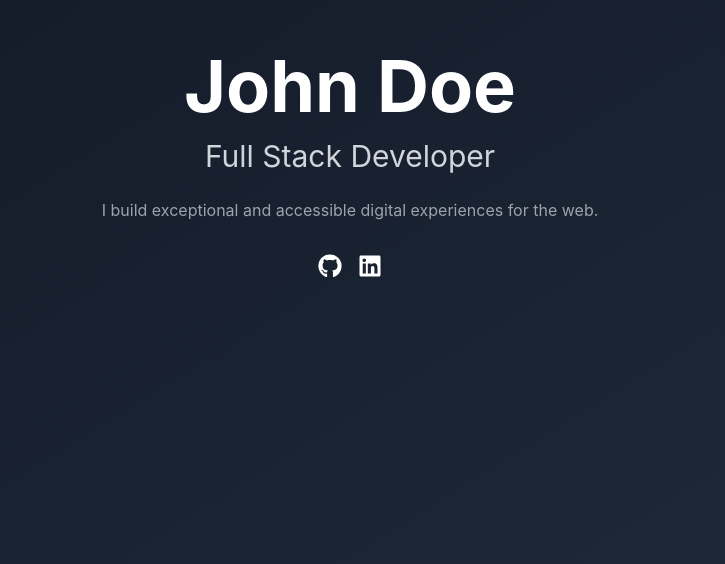
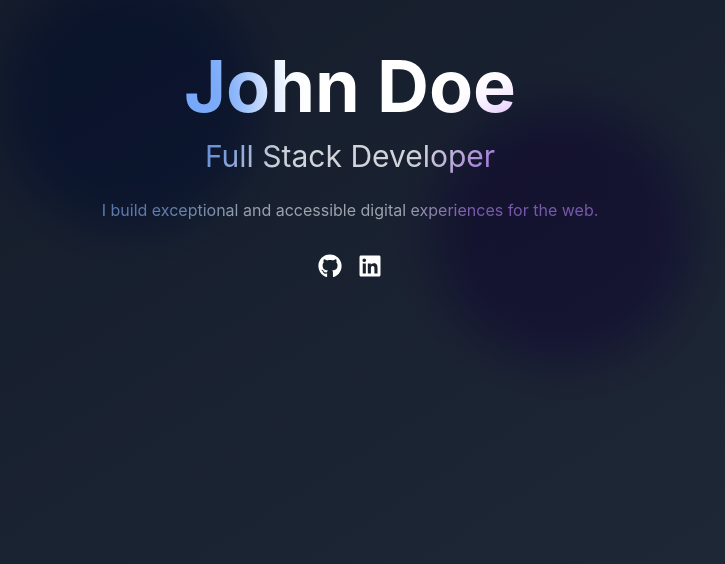
Before and after one commit to sirimal2002/sirima-portfolio, a React (Vite) app: page / in a window 1280 px wide. Shown: the part 236-800 px from the top of the page, without its empty margins (290-1015 px from the left). Built offline with nearby package versions, Linux system fonts and the light colour scheme.

Commit message:
style hero section

```diff
--- a/package.json
+++ b/package.json
@@ -10,6 +10,7 @@
     "preview": "vite preview"
   },
   "dependencies": {
+    "framer-motion": "^11.11.9",
     "react": "^18.3.1",
     "react-dom": "^18.3.1",
     "react-icons": "^5.3.0"
--- a/src/components/Hero.jsx
+++ b/src/components/Hero.jsx
@@ -1,32 +1,81 @@
+"use client";
+
 import { FaGithub, FaLinkedin } from "react-icons/fa";
+import { motion } from "framer-motion";
 
 export default function Hero() {
   return (
-    <div className="min-h-screen flex items-center justify-center bg-gradient-to-br from-gray-900 to-gray-800">
-      <div className="text-center px-4">
-        <h1 className="text-5xl md:text-7xl font-bold text-white mb-4">
+    <div className="min-h-screen flex items-center justify-center bg-gradient-to-br from-gray-900 to-gray-800 overflow-hidden">
+      <div className="text-center px-4 relative">
+        <motion.h1
+          className="text-5xl md:text-7xl font-bold text-white mb-4"
+          initial={{ opacity: 0, y: -20 }}
+          animate={{ opacity: 1, y: 0 }}
+          transition={{ duration: 0.5 }}
+        >
           John Doe
-        </h1>
-        <h2 className="text-2xl md:text-3xl text-gray-300 mb-6">
+        </motion.h1>
+        <motion.h2
+          className="text-2xl md:text-3xl text-gray-300 mb-6"
+          initial={{ opacity: 0, y: -20 }}
+          animate={{ opacity: 1, y: 0 }}
+          transition={{ duration: 0.5, delay: 0.2 }}
+        >
           Full Stack Developer
-        </h2>
-        <p className="text-gray-400 max-w-lg mx-auto mb-8">
+        </motion.h2>
+        <motion.p
+          className="text-gray-400 max-w-lg mx-auto mb-8"
+          initial={{ opacity: 0, y: -20 }}
+          animate={{ opacity: 1, y: 0 }}
+          transition={{ duration: 0.5, delay: 0.4 }}
+        >
           I build exceptional and accessible digital experiences for the web.
-        </p>
-        <div className="flex justify-center space-x-4">
+        </motion.p>
+        <motion.div
+          className="flex justify-center space-x-4"
+          initial={{ opacity: 0, y: -20 }}
+          animate={{ opacity: 1, y: 0 }}
+          transition={{ duration: 0.5, delay: 0.6 }}
+        >
           <a
             href="https://github.com"
             className="text-white hover:text-gray-300 transition"
+            aria-label="GitHub Profile"
           >
             <FaGithub size={24} />
           </a>
           <a
             href="https://linkedin.com"
             className="text-white hover:text-gray-300 transition"
+            aria-label="LinkedIn Profile"
           >
             <FaLinkedin size={24} />
           </a>
-        </div>
+        </motion.div>
+        <motion.div
+          className="absolute -top-20 -left-20 w-64 h-64 bg-blue-500 rounded-full mix-blend-multiply filter blur-xl opacity-70 animate-blob"
+          animate={{
+            scale: [1, 1.1, 1],
+            rotate: [0, 90, 0],
+          }}
+          transition={{
+            duration: 8,
+            repeat: Infinity,
+            repeatType: "reverse",
+          }}
+        />
+        <motion.div
+          className="absolute -bottom-20 -right-20 w-64 h-64 bg-purple-500 rounded-full mix-blend-multiply filter blur-xl opacity-70 animate-blob animation-delay-2000"
+          animate={{
+            scale: [1, 1.1, 1],
+            rotate: [0, 90, 0],
+          }}
+          transition={{
+            duration: 8,
+            repeat: Infinity,
+            repeatType: "reverse",
+          }}
+        />
       </div>
     </div>
   );
--- a/tailwind.config.js
+++ b/tailwind.config.js
@@ -2,7 +2,27 @@
 export default {
   content: ["./index.html", "./src/**/*.{js,ts,jsx,tsx}"],
   theme: {
-    extend: {},
+    extend: {
+      animation: {
+        blob: "blob 7s infinite",
+      },
+      keyframes: {
+        blob: {
+          "0%": {
+            transform: "translate(0px, 0px) scale(1)",
+          },
+          "33%": {
+            transform: "translate(30px, -50px) scale(1.1)",
+          },
+          "66%": {
+            transform: "translate(-20px, 20px) scale(0.9)",
+          },
+          "100%": {
+            transform: "tranlate(0px, 0px) scale(1)",
+          },
+        },
+      },
+    },
   },
   plugins: [],
 };
```
Also changed, not shown: 2 other files (tests, documents, lock files or other folders).
